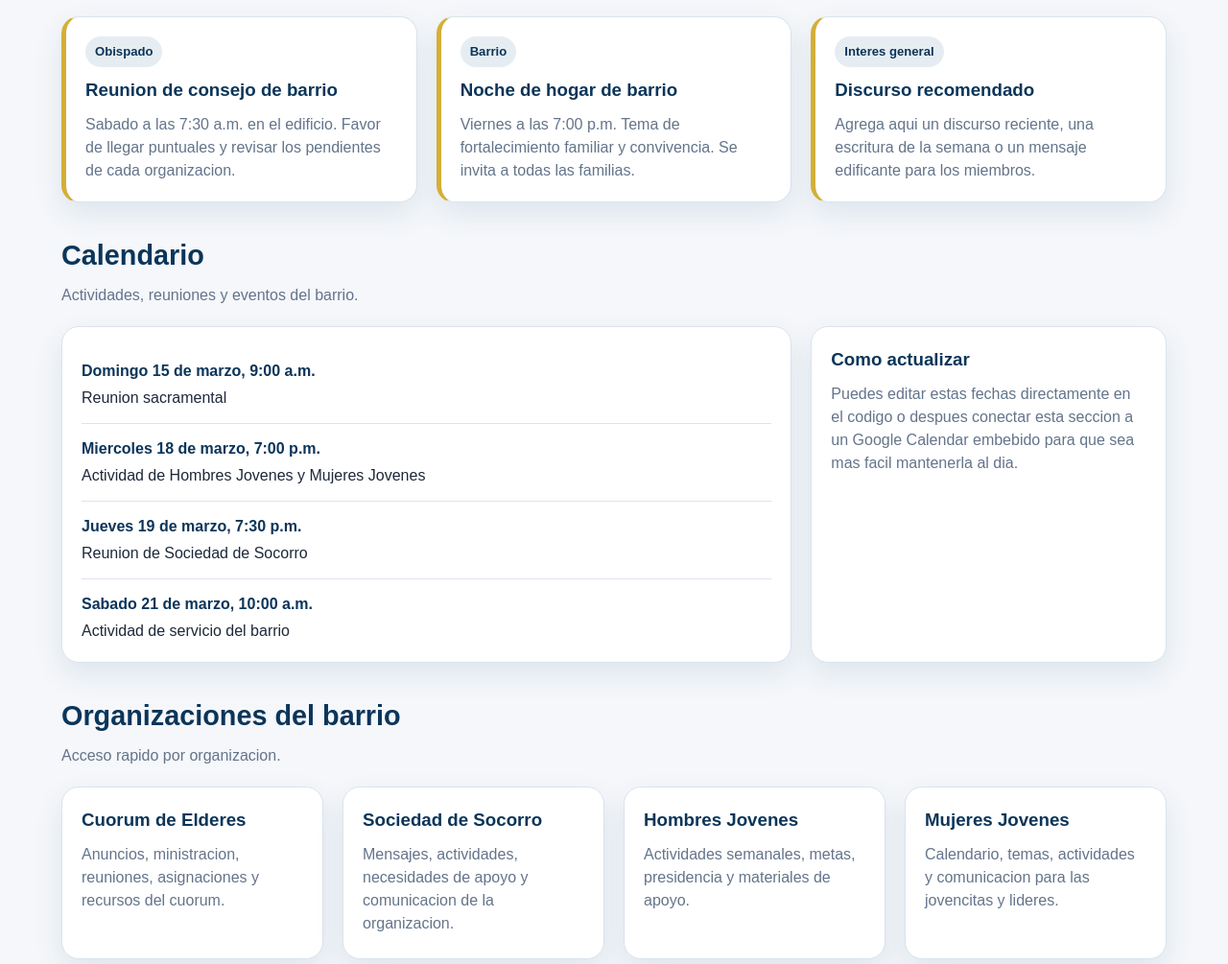
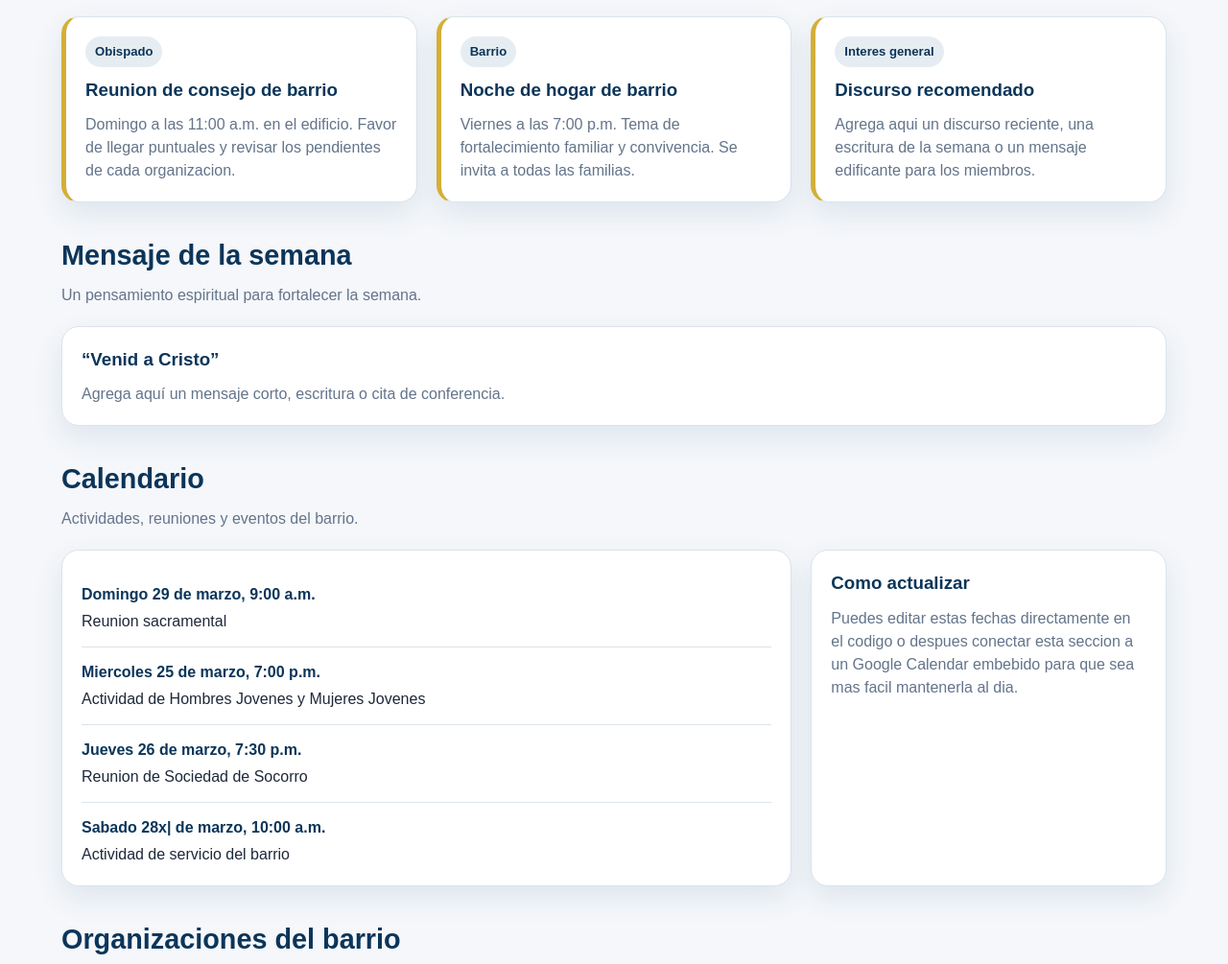
Before and after one commit to Israoddiehh/BarrioChapultepec, a plain HTML site: page index.html in a window 1280 px wide. Shown: the part 625-1630 px from the top of the page at 96% size. Drawn offline with Linux system fonts and the light colour scheme.

Commit message:
Update index.html

```diff
--- a/index.html
+++ b/index.html
@@ -76,7 +76,7 @@
     }
 
     .hero {
-      background: linear-gradient(rgba(15, 76, 129, 0.78), rgba(11, 53, 89, 0.78)), url('https://images.unsplash.com/photo-1517502884422-41eaead166d4?auto=format&fit=crop&w=1600&q=80') center/cover;
+      background: linear-gradient(rgba(15, 76, 129, 0.78), rgba(11, 53, 89, 0.78)), url('https://www.google.com/imgres?q=templo%20de%20monterrey%20imagen%20para%20una%20pagina&imgurl=https%3A%2F%2Fstatic.wikia.nocookie.net%2Fmormon%2Fimages%2F0%2F0f%2FMonttemple2.jpg%2Frevision%2Flatest%2Fscale-to-width-down%2F340%3Fcb%3D20200621194605&imgrefurl=https%3A%2F%2Fchurchofjesuschrist.fandom.com%2Fwiki%2FMonterrey_Mexico_Roma_Stake&docid=UeI-nMhNmo88vM&tbnid=AcHvpqwMOUd6LM&vet=12ahUKEwjpiPf2-b2TAxW3I0QIHYXiL6YQnPAOegQINxAB..i&w=340&h=272&hcb=2&ved=2ahUKEwjpiPf2-b2TAxW3I0QIHYXiL6YQnPAOegQINxAB') center/cover;
       color: white;
       padding: 90px 24px 80px;
     }
@@ -298,7 +298,7 @@
         <div class="card announcement span-4">
           <div class="tag">Obispado</div>
           <h3>Reunion de consejo de barrio</h3>
-          <p>Sabado a las 7:30 a.m. en el edificio. Favor de llegar puntuales y revisar los pendientes de cada organizacion.</p>
+          <p>Domingo a las 11:00 a.m. en el edificio. Favor de llegar puntuales y revisar los pendientes de cada organizacion.</p>
         </div>
         <div class="card announcement span-4">
           <div class="tag">Barrio</div>
@@ -312,6 +312,17 @@
         </div>
       </div>
     </section>
+<section id="mensaje">
+  <h2 class="section-title">Mensaje de la semana</h2>
+  <p class="section-subtitle">Un pensamiento espiritual para fortalecer la semana.</p>
+
+  <div class="card">
+    <h3>“Venid a Cristo”</h3>
+    <p>
+      Agrega aquí un mensaje corto, escritura o cita de conferencia.
+    </p>
+  </div>
+</section>
 
     <section id="calendario">
       <h2 class="section-title">Calendario</h2>
@@ -319,19 +330,19 @@
       <div class="grid">
         <div class="card span-8">
           <div class="calendar-item">
-            <div class="calendar-date">Domingo 15 de marzo, 9:00 a.m.</div>
+            <div class="calendar-date">Domingo 29 de marzo, 9:00 a.m.</div>
             <div>Reunion sacramental</div>
           </div>
           <div class="calendar-item">
-            <div class="calendar-date">Miercoles 18 de marzo, 7:00 p.m.</div>
+            <div class="calendar-date">Miercoles 25 de marzo, 7:00 p.m.</div>
             <div>Actividad de Hombres Jovenes y Mujeres Jovenes</div>
           </div>
           <div class="calendar-item">
-            <div class="calendar-date">Jueves 19 de marzo, 7:30 p.m.</div>
+            <div class="calendar-date">Jueves 26 de marzo, 7:30 p.m.</div>
             <div>Reunion de Sociedad de Socorro</div>
           </div>
           <div class="calendar-item">
-            <div class="calendar-date">Sabado 21 de marzo, 10:00 a.m.</div>
+            <div class="calendar-date">Sabado 28x| de marzo, 10:00 a.m.</div>
             <div>Actividad de servicio del barrio</div>
           </div>
         </div>
```
